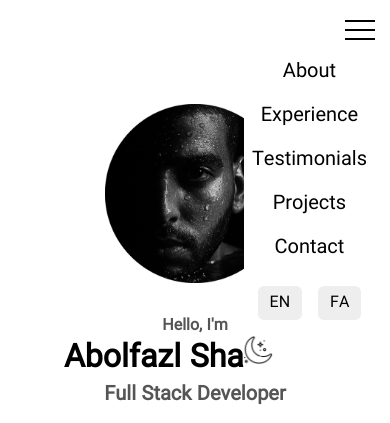
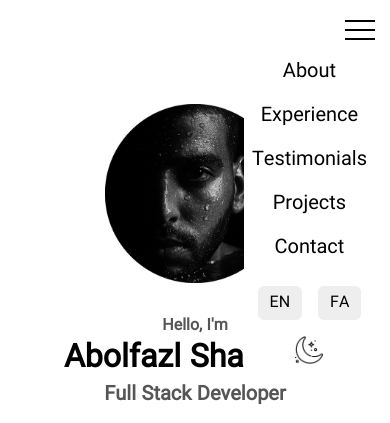
Before and after one commit to YoussefFakhi/my-portfolio, a plain HTML site: page index.html in a window 390 px wide. Both pictures are taken after a click on the element 360 px from the left and 30 px from the top of the page. Shown: the top 423 px of the page. Drawn offline with nearby package versions, Linux system fonts and the light colour scheme.

Commit message:
fix the Theme toggle inside humberger

```diff
--- a/style.css
+++ b/style.css
@@ -225,6 +225,10 @@ a:hover {
   max-height: 500px; /* Increased height */
   overflow-y: auto; /* Allow scrolling if content exceeds max-height */
   padding: 10px 0; /* Add padding for better spacing */
+  /* Center the list items within the menu container */
+  display: flex;
+  flex-direction: column;
+  align-items: center;
 }
 
 .menu-links a {
@@ -238,6 +242,9 @@ a:hover {
 
 .menu-links li {
   list-style: none;
+  /* Center individual list items if needed, though align-items: center on parent should handle it */
+  /* width: 100%; */
+  text-align: center; /* Ensure text inside is centered */
 }
 
 /* SECTIONS */
```
